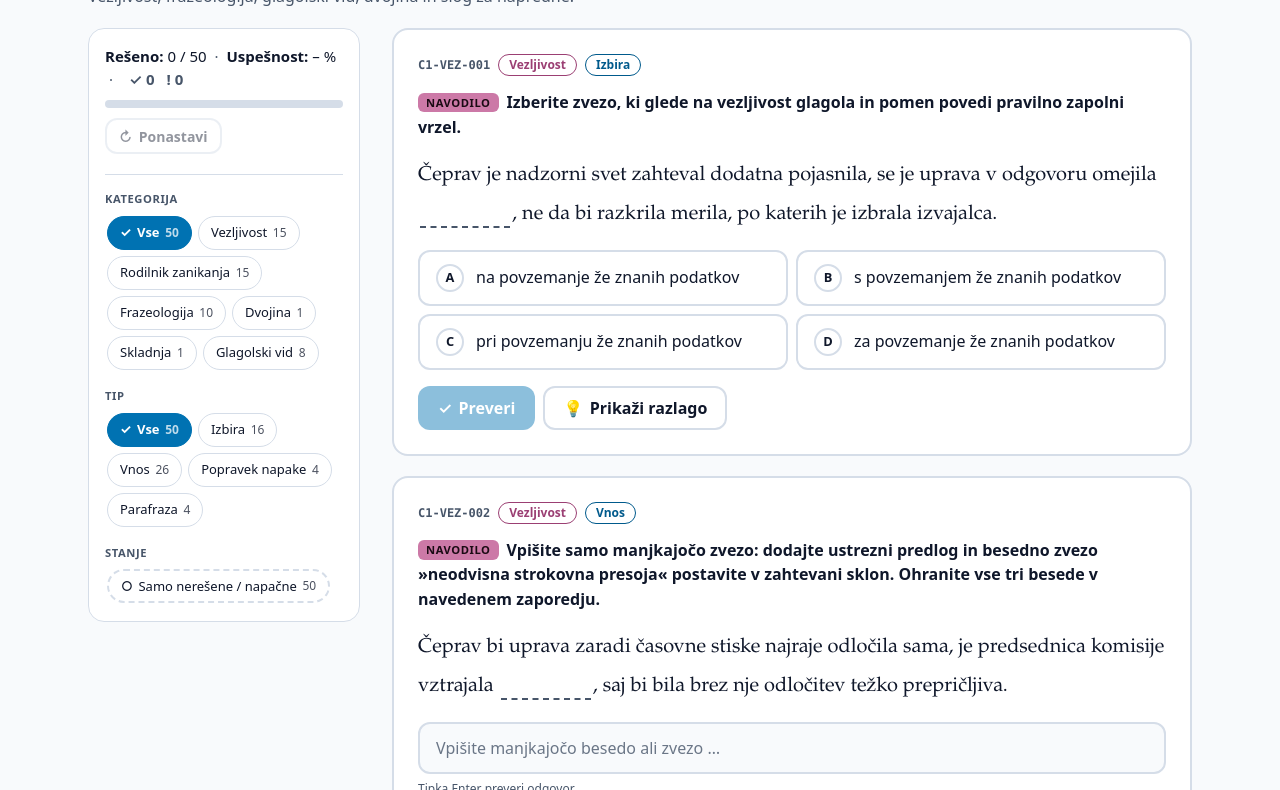
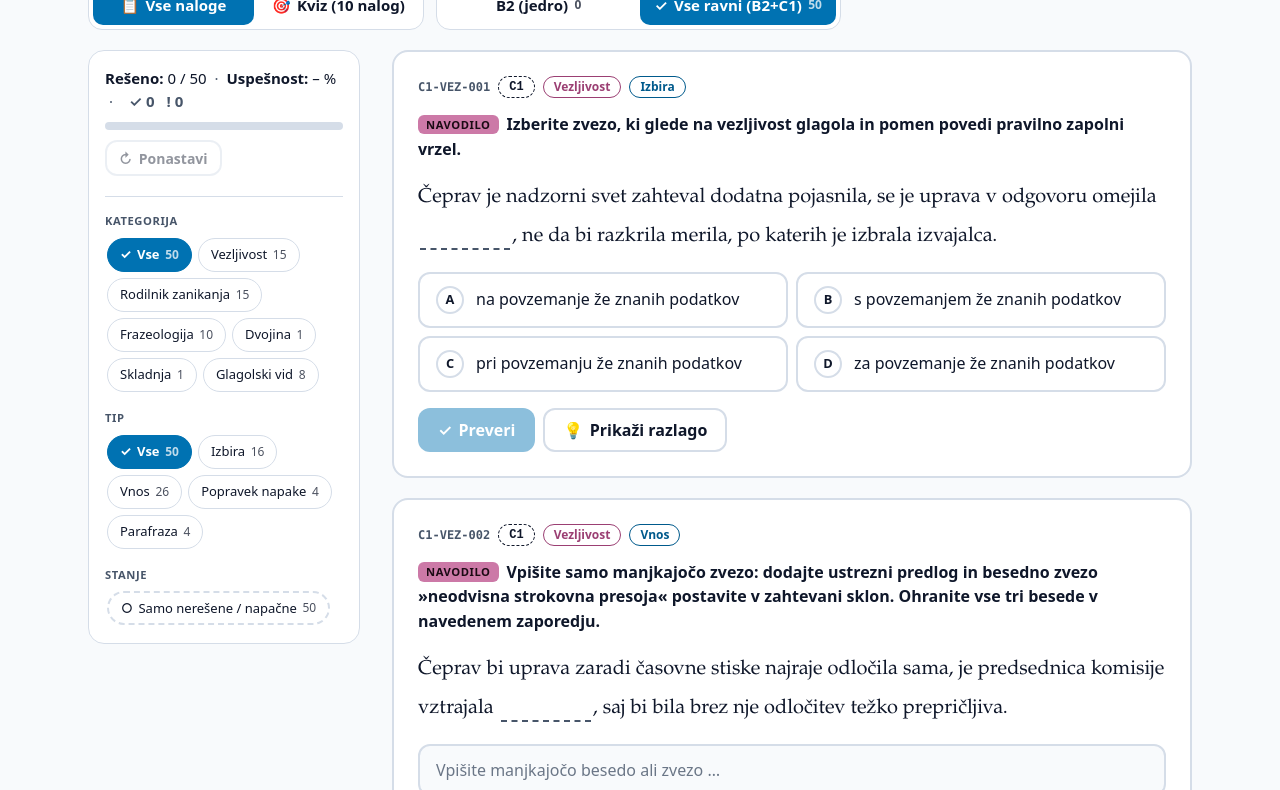
Before and after one commit to blackwolf981/AlyonaSloC1, a website built with Vite: page index.html in a window 1280 px wide. Shown: the part 148-938 px from the top of the page. Built offline with nearby package versions, Linux system fonts and the light colour scheme.

Commit message:
[Claude]: Dodan B2 filter in podpora za raven nalog v UI
Co-Authored-By: Claude Opus 5.5 <noreply@anthropic.com>

```diff
--- a/src/main.ts
+++ b/src/main.ts
@@ -1,6 +1,6 @@
 import './style.css';
 import { naloziNaloge } from './data';
-import type { Naloga, TipNaloge } from './types';
+import type { Naloga, Raven, TipNaloge } from './types';
 import { jePravilno, sprejemljiviOdgovori } from './preverjanje';
 import { preberiNapredek, shraniNapredek, pobrisiNapredek, type Napredek, type Rezultat } from './napredek';
 
@@ -43,6 +43,30 @@ let filter = 'vse';
 let tipFilter: 'vse' | TipNaloge = 'vse';
 let samoOdprte = false; // »Samo nerešene / napačne«; vsi trije filtri se kombinirajo
 let filtriOdprti = false; // zloženi filtri pod 1024 px; na namizju so v stranski letvi vedno vidni
+
+/* Raven (B2 / vse): krovni filter nad kategorijo, tipom in stanjem; velja za seznam in kviz.
+   Izbira se zapomni v brskalniku. */
+const KLJUC_RAVEN = 'aljona-c1:raven';
+type RavenFilter = 'vse' | Raven;
+let ravenFilter: RavenFilter = (() => {
+  try {
+    const v = localStorage.getItem(KLJUC_RAVEN);
+    return v === 'B2' || v === 'C1' ? v : 'vse';
+  } catch {
+    return 'vse';
+  }
+})();
+const vRavni = (n: Naloga) => ravenFilter === 'vse' || n.raven === ravenFilter;
+/** Vse naloge izbrane ravni: osnova za statistiko, števce in filtre. */
+const naRavni = () => naloge.filter(vRavni);
+
+/* UI besedila za izbiro ravni: nadomestna, za jezikovni pregled (Codex). */
+const BESEDILA_RAVEN = {
+  skupina: 'Raven nalog',
+  b2: 'B2 (jedro)',
+  vse: 'Vse ravni (B2+C1)',
+  nadnaslov: { vse: 'Raven B2–C1', B2: 'Raven B2', C1: 'Raven C1' } as Record<RavenFilter, string>,
+};
 
 /** Način »Osredotočena vaja«: ena naloga naenkrat, lastni rezultati (ločeni od seznama). */
 interface Kviz {
@@ -112,10 +136,11 @@ matchMedia('(prefers-color-scheme: dark)').addEventListener('change', () => {
 /* ---------- izbor nalog po filtrih ---------- */
 
 /** Naloge, ki ustrezajo vsem trem filtrom (seznam jih prikaže, kviz izbira med njimi). */
-const izbraneNaloge = () => naloge.filter((n) => vKategoriji(n) && vTipu(n) && (!samoOdprte || jeOdprta(n)));
+const izbraneNaloge = () => naRavni().filter((n) => vKategoriji(n) && vTipu(n) && (!samoOdprte || jeOdprta(n)));
 
 function opisIzbora(): string {
   const aktivni = [
+    ravenFilter !== 'vse' ? ravenFilter : '',
     filter !== 'vse' ? oznakaKategorije(filter) : '',
     tipFilter !== 'vse' ? TIPI[tipFilter] : '',
     samoOdprte ? 'samo nerešene' : '',
@@ -126,6 +151,8 @@ function opisIzbora(): string {
 /* ---------- izris: plošča na vrhu ---------- */
 
 function plosca(): string {
+  // Statistika, števci in seznam kategorij veljajo za izbrano raven (zato zakrije modulski `naloge`).
+  const naloge = naRavni();
   const resene = naloge.filter((n) => napredek[n.id]);
   const pravilne = resene.filter((n) => napredek[n.id].pravilno).length;
   const uspesnost = resene.length ? `${Math.round((pravilne / resene.length) * 100)} %` : '– %';
@@ -361,6 +388,7 @@ function kartica(n: Naloga): string {
     <article class="kartica ${razred}" id="naloga-${esc(n.id)}" data-id="${esc(n.id)}">
       <header class="flex flex-wrap items-center gap-2 text-xs">
         <span class="font-mono font-semibold text-[var(--muted)]">${esc(n.id)}</span>
+        <span class="znacka znacka-raven" title="Raven">${esc(n.raven)}</span>
         <span class="znacka znacka-kat">${esc(oznakaKategorije(n.kategorija))}</span>
         <span class="znacka znacka-tip">${esc(TIPI[n.tip_naloge] ?? n.tip_naloge)}</span>
         ${stanje ? `<span class="ml-auto">${stanje}</span>` : ''}
@@ -380,7 +408,7 @@ function kartica(n: Naloga): string {
 }
 
 function seznam(): string {
-  const izbor = naloge.filter((n) => vKategoriji(n) && vTipu(n));
+  const izbor = naRavni().filter((n) => vKategoriji(n) && vTipu(n));
   const vidne = samoOdprte ? izbor.filter(jeOdprta) : izbor;
   if (vidne.length) return vidne.map(kartica).join('');
   return samoOdprte && izbor.length
@@ -546,6 +574,19 @@ function preklopnik(): string {
     </div>`;
 }
 
+/** Izpostavljen izbirnik ravni (B2 / vse) v glavi; velja za seznam in kviz. */
+function ravenPreklop(): string {
+  const stB2 = naloge.filter((n) => n.raven === 'B2').length;
+  const gumb = (v: RavenFilter, oznaka: string, st: number) => `
+    <button type="button" class="preklop-gumb" data-akcija="raven" data-vrednost="${v}" aria-pressed="${ravenFilter === v}">
+      ${ravenFilter === v ? '<span aria-hidden="true">✓</span>' : ''}${esc(oznaka)} <span class="cip-st">${st}</span>
+    </button>`;
+  return `
+    <div id="raven-preklop" class="preklopnik" role="group" aria-label="${esc(BESEDILA_RAVEN.skupina)}">
+      ${gumb('B2', BESEDILA_RAVEN.b2, stB2)}${gumb('vse', BESEDILA_RAVEN.vse, naloge.length)}
+    </div>`;
+}
+
 /* ---------- osveževanje DOM ---------- */
 
 function izrisiPogled() {
@@ -553,6 +594,10 @@ function izrisiPogled() {
   if (!el) return;
   const pp = document.getElementById('preklopnik');
   if (pp) pp.outerHTML = preklopnik();
+  const rp = document.getElementById('raven-preklop');
+  if (rp) rp.outerHTML = ravenPreklop();
+  const nn = document.getElementById('nadnaslov');
+  if (nn) nn.textContent = BESEDILA_RAVEN.nadnaslov[ravenFilter];
   el.classList.toggle('postavitev-kviz', pogled === 'kviz');
   if (pogled === 'seznam') {
     el.innerHTML = `
@@ -733,6 +778,26 @@ app.addEventListener('click', (e) => {
       osveziSeznam();
       document.querySelector<HTMLElement>('[data-akcija="samo-odprte"]')?.focus();
       break;
+    case 'raven': {
+      const v = el.dataset.vrednost;
+      const nova: RavenFilter = v === 'B2' || v === 'C1' ? v : 'vse';
+      if (nova === ravenFilter) break;
+      ravenFilter = nova;
+      try {
+        localStorage.setItem(KLJUC_RAVEN, nova);
+      } catch {
+        /* izbira velja do osvežitve */
+      }
+      // izbrana kategorija morda na tej ravni nima nalog
+      if (filter !== 'vse' && !naRavni().some((n) => n.kategorija === filter)) filter = 'vse';
+      if (pogled === 'kviz') {
+        pospraviKviz();
+        zacniKviz(); // kviz se začne znova z nalogami nove ravni
+      }
+      izrisiPogled();
+      document.querySelector<HTMLElement>(`[data-akcija="raven"][aria-pressed="true"]`)?.focus();
+      break;
+    }
     case 'pogled': {
       const nov: Pogled = el.dataset.vrednost === 'kviz' ? 'kviz' : 'seznam';
       if (nov === pogled) break;
@@ -807,12 +872,12 @@ function lupina(vsebina: string): string {
   return `
     <header class="ovoj glava">
       <div class="glava-naslov min-w-0">
-        <p class="text-sm font-semibold uppercase tracking-wide text-[var(--accent-text)]">Raven C1</p>
+        <p id="nadnaslov" class="text-sm font-semibold uppercase tracking-wide text-[var(--accent-text)]">${esc(BESEDILA_RAVEN.nadnaslov[ravenFilter])}</p>
         <h1 class="text-2xl font-bold sm:text-3xl lg:text-4xl">Aljonina spletna vadnica slovenščine</h1>
         <p class="mt-1 text-[var(--muted)]">Vezljivost, frazeologija, glagolski vid, dvojina in slog za napredne.</p>
       </div>
       <div class="glava-tema">${gumbTema()}</div>
-      <div class="glava-preklop">${preklopnik()}</div>
+      <div class="glava-preklop">${preklopnik()}${naloge.length ? ravenPreklop() : ''}</div>
     </header>
     ${vsebina}`;
 }
--- a/src/style.css
+++ b/src/style.css
@@ -101,11 +101,10 @@ body {
     padding-top: 1.5rem;
     padding-bottom: 1rem;
   }
-  .glava-preklop { grid-column: 1 / -1; }
-  @media (min-width: 1024px) {
-    .glava { grid-template-columns: minmax(0, 1fr) auto auto; align-items: center; }
-    .glava-preklop { grid-column: 2; grid-row: 1; }
-    .glava-tema { grid-column: 3; grid-row: 1; }
+  /* pod naslovom: način vadbe + raven; na telefonu drug pod drugim, širše drug ob drugem */
+  .glava-preklop { grid-column: 1 / -1; display: grid; gap: 0.5rem; }
+  @media (min-width: 640px) {
+    .glava-preklop { display: flex; flex-wrap: wrap; gap: 0.75rem; }
   }
 
   /* --- preklopnik pogledov (segmentni gumb) --- */
@@ -417,6 +416,7 @@ body {
   }
   .znacka-kat { color: var(--accent-text); }
   .znacka-tip { color: var(--ok-text); }
+  .znacka-raven { font-family: ui-monospace, monospace; font-weight: 800; color: var(--text); border-style: dashed; }
   .znacka-ok { background: var(--ok); border-color: var(--ok); color: var(--on-ok); }
   .znacka-napaka { background: var(--napaka); border-color: var(--napaka); color: var(--on-napaka); }
 
--- a/src/types.ts
+++ b/src/types.ts
@@ -1,11 +1,14 @@
 /** Shema po NAVODILA.md → »Standardna shema za naloge.json«. */
 export type TipNaloge = 'izbira' | 'vnos' | 'popravek_napake' | 'parafraza';
+
+/** Raven po SEJO/CEFR. Filter in prikaz ravni temeljita izključno na tem polju, ne na predponi ID-ja. */
+export type Raven = 'B2' | 'C1';
 
 export interface Naloga {
   id: string;
   kategorija: string;
   podkategorija: string;
-  raven: string;
+  raven: Raven;
   tip_naloge: TipNaloge;
   navodilo: string;
   kontekst: string;
```
